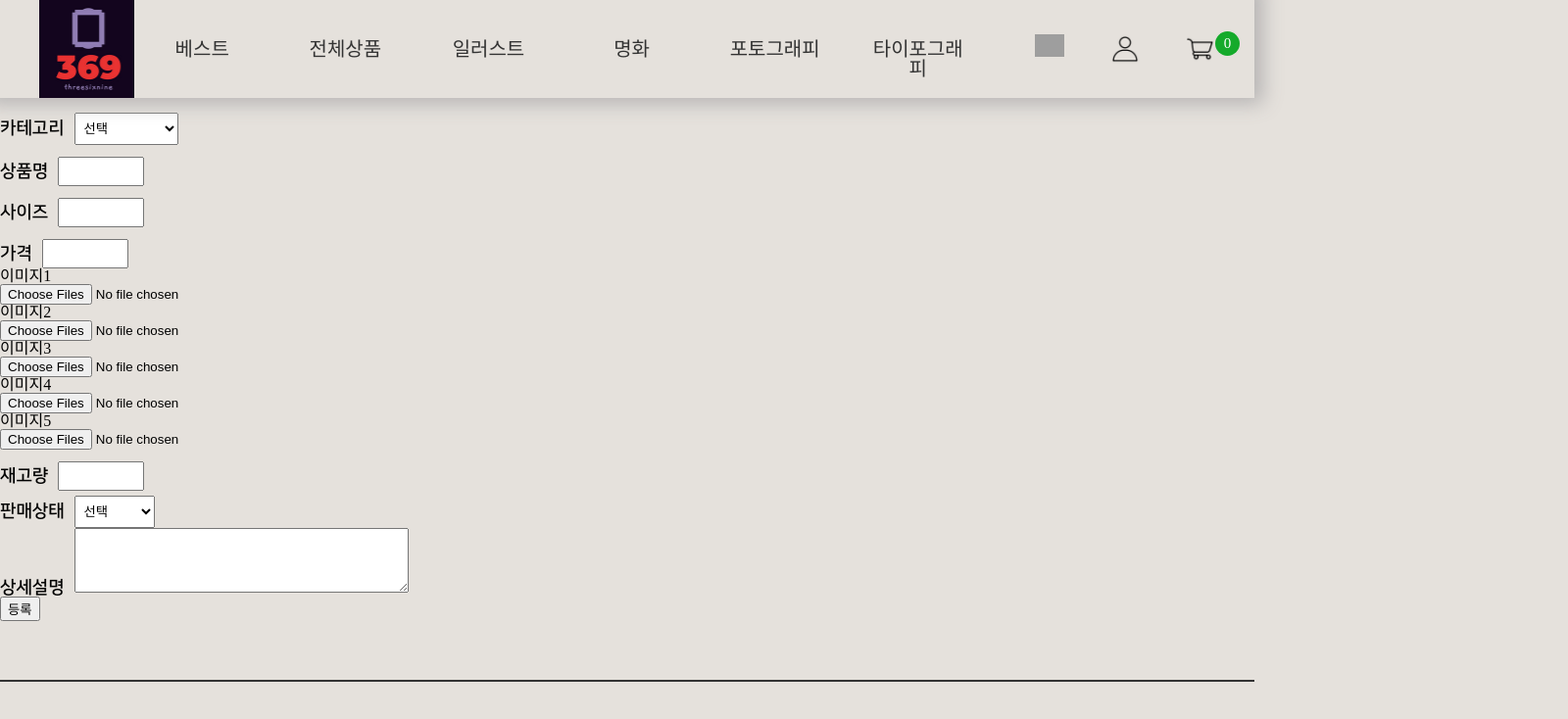
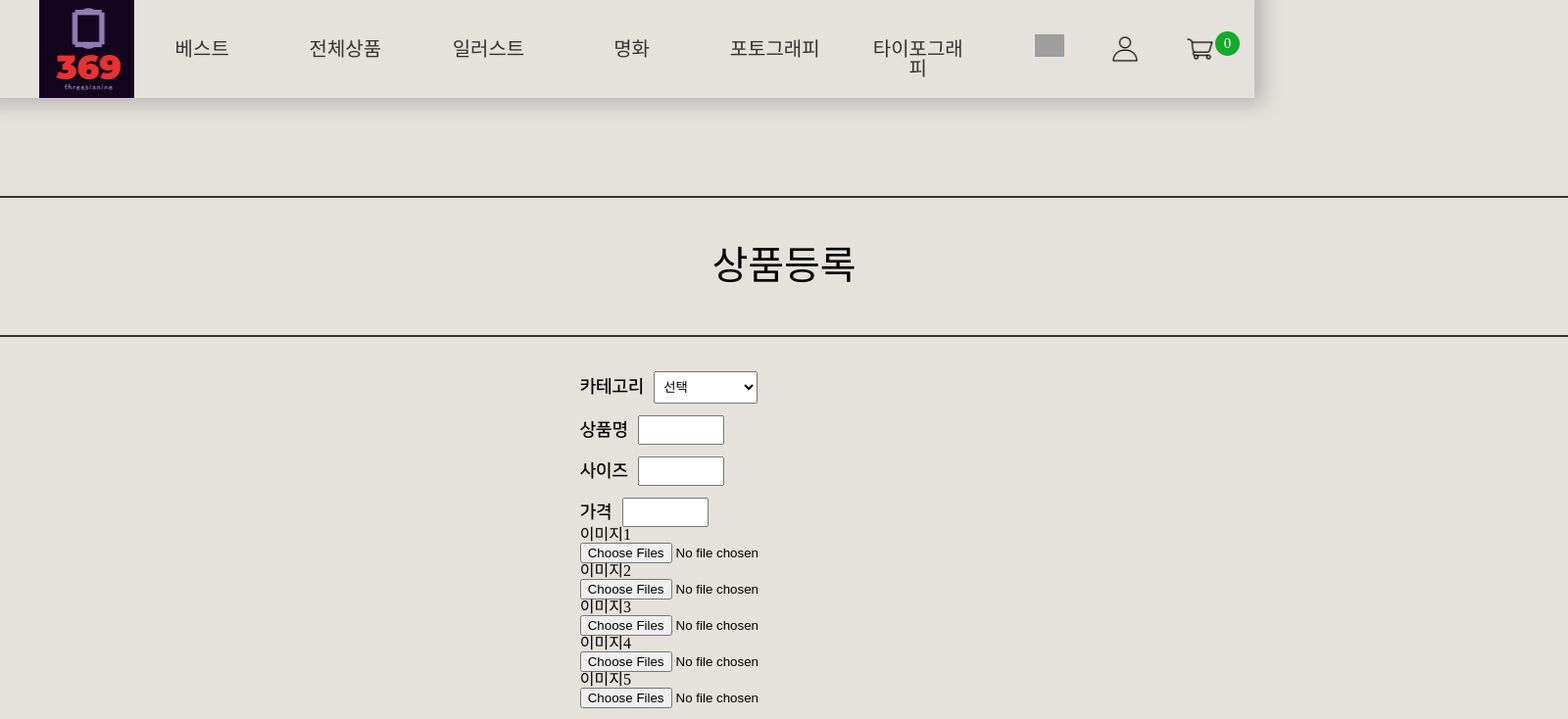
Before and after one commit to PosterShoppingMall/front, a React (Vite) app: page /product-form in a window 1280 px wide. Shown: the top 734 px of the page at 98% size, 1600 px wide, since content can reach past the window. Built offline with nearby package versions, Linux system fonts and the light colour scheme; data requests are answered from the project's data file; grey boxes are pictures that could not be loaded; a web font is replaced by a local one.

Commit message:
feat: 상품수정 기능 구현
상품수정 페이지 구현

```diff
--- a/src/page/admin/ProductForm.jsx
+++ b/src/page/admin/ProductForm.jsx
@@ -5,8 +5,15 @@ import Input from "../../component/common/input";
 import Select from "../../component/common/Select";
 import axios from "axios";
 
-const ProductFormStyle = styled.form`
-  padding: 110px 0 10px 0;
+const ProductFormStyle = styled.div`
+  display: flex;
+  flex-direction: column;
+  flex-wrap: wrap;
+  align-content: center;
+  align-items: flex-start;
+  justify-content: center;
+  width: 1600px;
+  margin: auto;
 `;
 
 const DetailTextArea = styled.div`
@@ -61,6 +68,22 @@ function ProductForm({
 
   const handleSubmit = async (e) => {
     e.preventDefault();
+
+    // // 유효성 검사
+    // const requiredFields = [
+    //   "category",
+    //   "productName",
+    //   "productSize",
+    //   "productPrice",
+    //   "stockAmount",
+    //   "saleStatus",
+    // ];
+    // for (const field of requiredFields) {
+    //   if (!values[field]) {
+    //     alert(`${field} 값을 채워주세요.`);
+    //     return;
+    //   }
+    // }
     // 폼 데이터 객체 생성, append(필드이름, 필드값)
     const formData = new FormData();
     formData.append("category", values.category);
@@ -123,7 +146,8 @@ function ProductForm({
   };
 
   return (
-    <ProductFormStyle onSubmit={handleSubmit}>
+    <form onSubmit={handleSubmit}>
+      <ProductFormStyle>
         <div>
           <Select
             title="카테고리"
@@ -172,7 +196,7 @@ function ProductForm({
         </div>
 
         <div>
-        <label>이미지1</label>
+          <div className="title">이미지1</div>
           <FileInput
             name="imgFile1"
             multiple="multiple"
@@ -183,7 +207,7 @@ function ProductForm({
         </div>
 
         <div>
-        <label>이미지2</label>
+          <div className="title">이미지2</div>
           <FileInput
             name="imgFile2"
             multiple="multiple"
@@ -194,7 +218,7 @@ function ProductForm({
         </div>
 
         <div>
-        <label>이미지3</label>
+          <div className="title">이미지3</div>
           <FileInput
             name="imgFile3"
             multiple="multiple"
@@ -205,7 +229,7 @@ function ProductForm({
         </div>
 
         <div>
-        <label>이미지4</label>
+          <div className="title">이미지4</div>
           <FileInput
             name="imgFile4"
             multiple="multiple"
@@ -216,7 +240,7 @@ function ProductForm({
         </div>
 
         <div>
-        <label>이미지5</label>
+          <div className="title">이미지5</div>
           <FileInput
             name="imgFile5"
             multiple="multiple"
@@ -274,6 +298,7 @@ function ProductForm({
         </button>
         {submittingError && <p>{submittingError.message}</p>}
       </ProductFormStyle>
+    </form>
   );
 }
 
--- a/src/page/admin/ProductManagement.jsx
+++ b/src/page/admin/ProductManagement.jsx
@@ -1,12 +1,21 @@
 import React from "react";
+import styled from "styled-components";
 import { ProductTable } from "./ProductTable";
+import H3Title from "../listStyledComponent/H3Title";
 
 function ProductManagement() {
   return (
-    <div>
+    <ListWrap>
+      <H3Title data-aos="fade-up">상품관리</H3Title>
       <ProductTable />
-    </div>
+    </ListWrap>
   );
 }
 
+const ListWrap = styled.div`
+  padding: 200px 0 0 0;
+  width: 1600px;
+  margin: 0 auto;
+`;
+
 export default ProductManagement;
--- /dev/null
+++ b/src/page/admin/ProductModification.jsx
@@ -0,0 +1,63 @@
+import { useState, useEffect } from "react";
+import axios from "axios";
+import ProductForm from "./ProductForm";
+import { Navigate, useParams } from "react-router-dom";
+
+function ProductModification({ history }) {
+  // url에서 상품 id 가져옴
+  const { id } = useParams();
+
+  // 상품 데이터, 에러, 로딩 상태를 저장하는 state
+  const [product, setProduct] = useState(null);
+  const [error, setError] = useState(null);
+  const [loading, setLoading] = useState(false);
+
+  // 상품 정보를 로딩하는 비동기 함수
+  const loadProduct = async () => {
+    try {
+      setLoading(true);
+      const response = await axios.get("http://localhost:3001/product/" + id);
+      setProduct(response.data);
+    } catch (error) {
+      setError(error);
+    } finally {
+      setLoading(false);
+    }
+  };
+
+  // 상품 수정
+  const handleSubmit = async (formData) => {
+    try {
+      setLoading(true);
+      await axios.put("http://localhost:3001/product/" + id, formData, {
+        headers: { "Content-Type": "application/json" },
+        // headers: { "Content-Type": "multipart/form-data" },
+      });
+      history.push(Navigate("/ProductManagement"));
+    } catch (error) {
+      setError(error);
+    } finally {
+      setLoading(false);
+    }
+  };
+
+  useEffect(() => {
+    loadProduct();
+  }, [id]);
+
+  return (
+    <>
+      {loading && <div>Loading...</div>}
+      {error && <div>Error loading product: {error.message}</div>}
+      {product && (
+        <ProductForm
+          initialValues={product}
+          initialPreview={product.preview} // 이미지 미리보기
+          onSubmit={handleSubmit}
+        />
+      )}
+    </>
+  );
+}
+
+export default ProductModification;
--- /dev/null
+++ b/src/page/admin/ProductRegistration.jsx
@@ -0,0 +1,21 @@
+import React from 'react';
+import styled from 'styled-components';
+import H3Title from '../listStyledComponent/H3Title';
+import ProductForm from './ProductForm';
+
+function ProductRegistration() {
+  return (
+    <ListWrap>
+      <H3Title data-aos="fade-up">상품등록</H3Title>
+      <ProductForm />
+    </ListWrap>
+  );
+}
+
+const ListWrap = styled.div`
+  padding: 200px 0 0 0;
+  width: 1600px;
+  margin: 0 auto;
+`;
+
+export default ProductRegistration;
--- a/src/page/admin/ProductTable.jsx
+++ b/src/page/admin/ProductTable.jsx
@@ -2,10 +2,31 @@ import React, { useEffect, useMemo, useState } from "react";
 import { usePagination, useTable } from "react-table";
 import styled from "styled-components";
 import { COLUMNS } from "./columns";
+import { useNavigate } from "react-router-dom";
 import axios from "axios";
 
 export const ProductTable = () => {
-  const columns = useMemo(() => COLUMNS, []);
+  const navigate = useNavigate();
+
+  const handleEdit = (id) => {
+    navigate(`/product-modification/${id}`);
+  };
+
+  // columns 배열 중 일부 수정(id값으로 받아오기)
+  const columns = useMemo(
+    () => [
+      ...COLUMNS,
+      {
+        id: "edit",
+        accessor: "id",
+        Cell: ({ row }) => (
+          <button onClick={() => handleEdit(row.original.id)}>수정</button>
+        ),
+      },
+    ],
+    []
+  );
+
   // 훅 만들어야 하는데 자꾸 오류나서 일단 여기에 넣음
   const [data, setData] = useState([]);
   useEffect(() => {
@@ -115,7 +136,7 @@ export const ProductTable = () => {
 };
 
 const ProductTableStyle = styled.div`
-  padding-top: 100px;
+  padding-top: 50px;
   table {
     border-collapse: collapse;
     width: 100%;
--- a/src/page/admin/columns.jsx
+++ b/src/page/admin/columns.jsx
@@ -1,4 +1,7 @@
 export const COLUMNS = [
+  {
+    accessor: "id",
+  },
   {
     Header: "카테고리",
     accessor: "category",
@@ -42,10 +45,4 @@ export const COLUMNS = [
     Header: "상품수정일자",
     accessor: "updatedAt",
   },
-  {
-    accessor: "id",
-    Cell: ({ value }) => (
-      <button onClick={() => handleEdit(value)}>수정</button>
-    ),
-  },
 ];
--- a/src/page/cart/CartOrder.jsx
+++ b/src/page/cart/CartOrder.jsx
@@ -1,4 +1,4 @@
-import styled from "styled-components";
+import styled from 'styled-components';
 
 const CartOrder = ({ totalAmount }) => {
   return (
```
Also changed, not shown: src/component/mainLayout/Utill.jsx (+14 -13 lines), src/page/ListPageComponent/ListPageItem.jsx (+10 -11 lines), src/page/admin/ProductEdit.jsx (deleted, +0 -57 lines), src/router/router.jsx (+7 -1 lines). Lines whose indentation alone changed are shown as unchanged.
